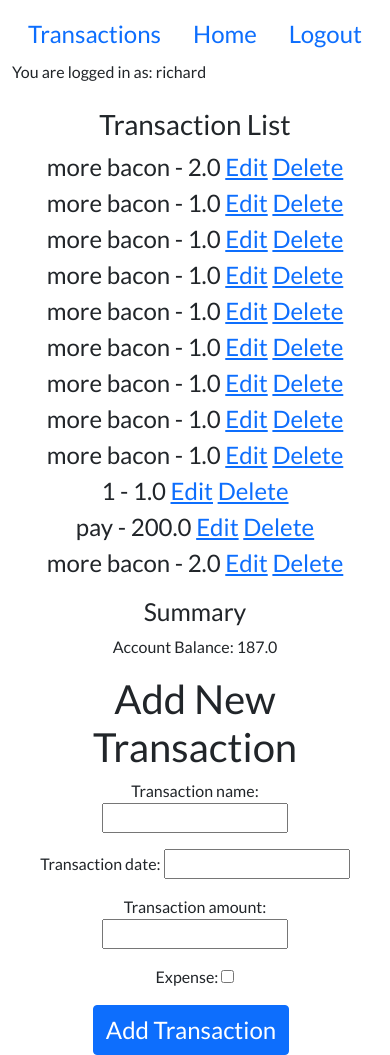
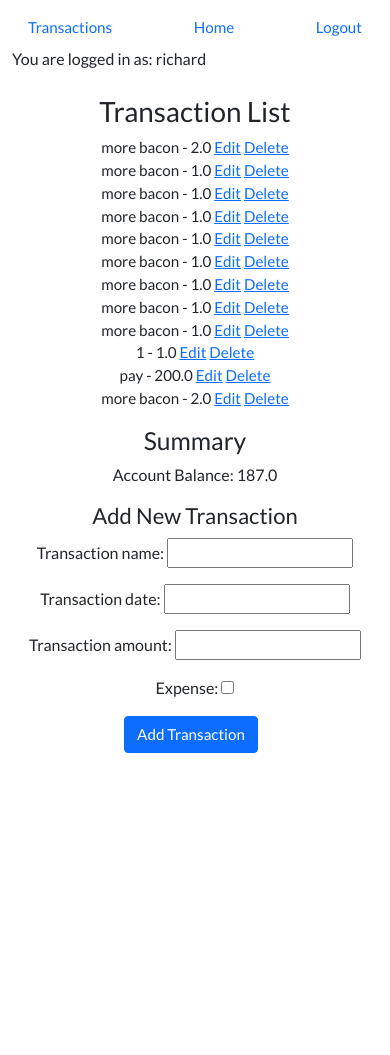
Before and after one commit to Richard-Hallam/Individual-Full-Stack-Project-Assessment, a Django app: page /transactions/ in a window 390 px wide. After the commit the page ends 753 px from the top, so only its background shows below. Run offline with Django 4.2, Linux system fonts and the light colour scheme; a user stored in the database is signed in; data comes from the database, SQL or seed files in the repository.

Commit message:
small css tweaks to positioning

```diff
--- a/static/css/custom.css
+++ b/static/css/custom.css
@@ -1,43 +1,40 @@
-
 body {
     font-family: 'Lato', sans-serif;
-    padding: 5%vw
+    height:90vh;
 }
 
-/* Media query for small devices (max-width: 375px) */
+/* Media query for iPhone SE (max-width: 375px) */
 @media (max-width: 375px) {
     h1, h2, h3, h4, h5, h6 {
-        font-size: 3rem;
+        font-size: 1.25rem;
     }
 
     .navbar .nav-link {
-        font-size: 2rem;
+        font-size: 0.875rem;
     }
 
     .container {
-        width: 0.9vw;
         padding: 0 15px;
+        height:90vh
     }
 
     .btn {
-        font-size: 2rem;
+        font-size: 0.875rem;
     }
 
-    .list-unstyled  {
-        font-size: 2rem;
+    .list-unstyled li {
+        font-size: 0.875rem;
     }
-
-
 }
 
 /* Media query for small devices (min-width: 376px and max-width: 767px) */
 @media (min-width: 376px) and (max-width: 767px) {
     h1, h2, h3, h4, h5, h6 {
-        font-size: 2.5rem;
+        font-size: 1.375rem;
     }
 
     .navbar .nav-link {
-        font-size: 1.5rem;
+        font-size: 0.95rem;
     }
 
     .container {
@@ -45,11 +42,11 @@ body {
     }
 
     .btn {
-        font-size: 1.5rem;
+        font-size: 0.95rem;
     }
 
     .list-unstyled li {
-        font-size: 1.5rem;
+        font-size: 0.95rem;
     }
 }
 
--- a/transactions/templates/transactions/transaction_list.html
+++ b/transactions/templates/transactions/transaction_list.html
@@ -36,9 +36,9 @@
             {% endif %}
         </div>
     </nav>
-    <div class="container-fluid container">
+    <div >
         {% if user.is_authenticated %}
-            <div class="col-12 col-md-8 col-lg-6 text-center container">
+            <div class="text-center container">
                 <h1 class="h1">Transaction List</h1>
                 <ul class="list-unstyled">
                     {% for transaction in transactions %}
```
Also changed, not shown: 1 other file.
